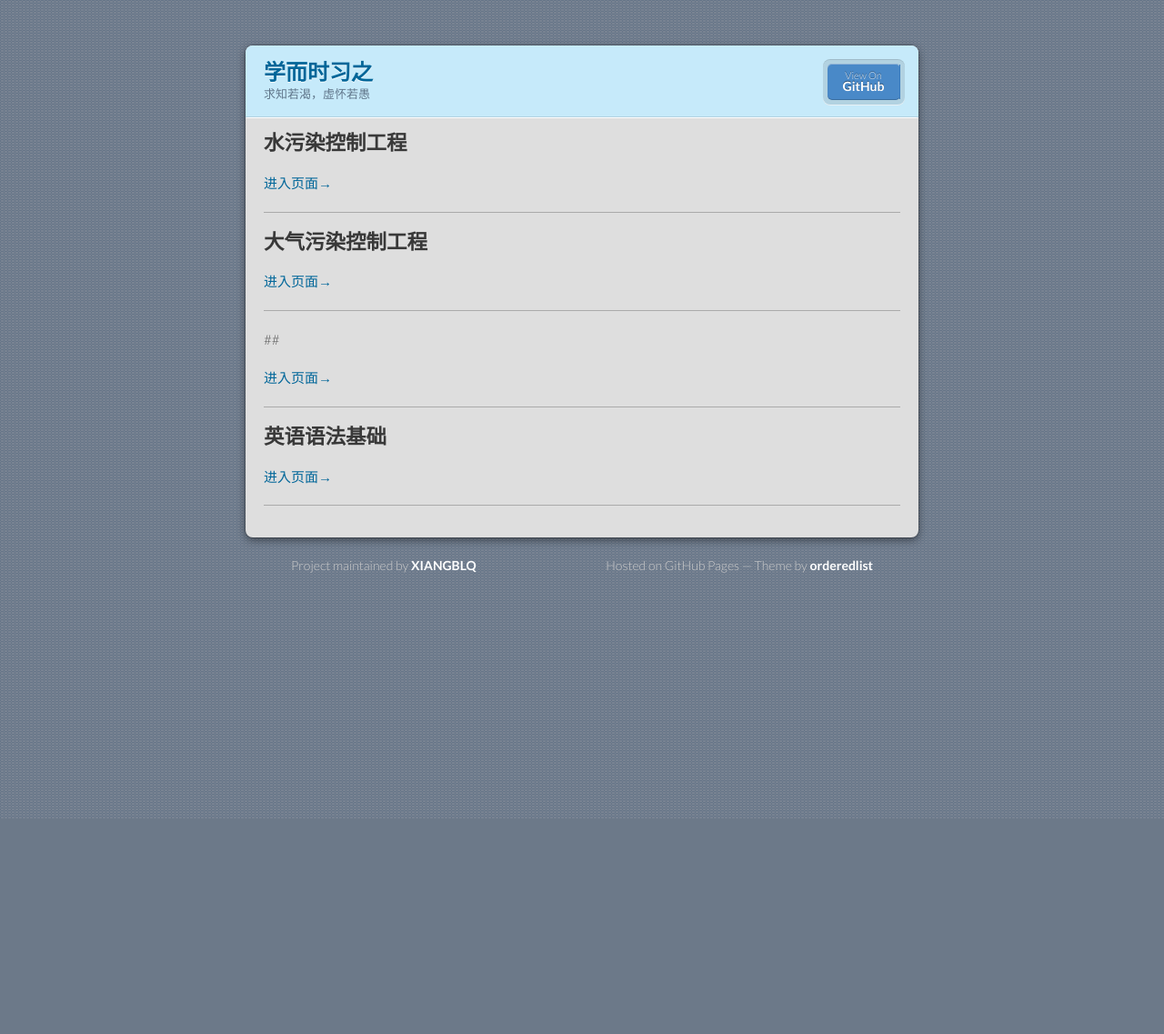
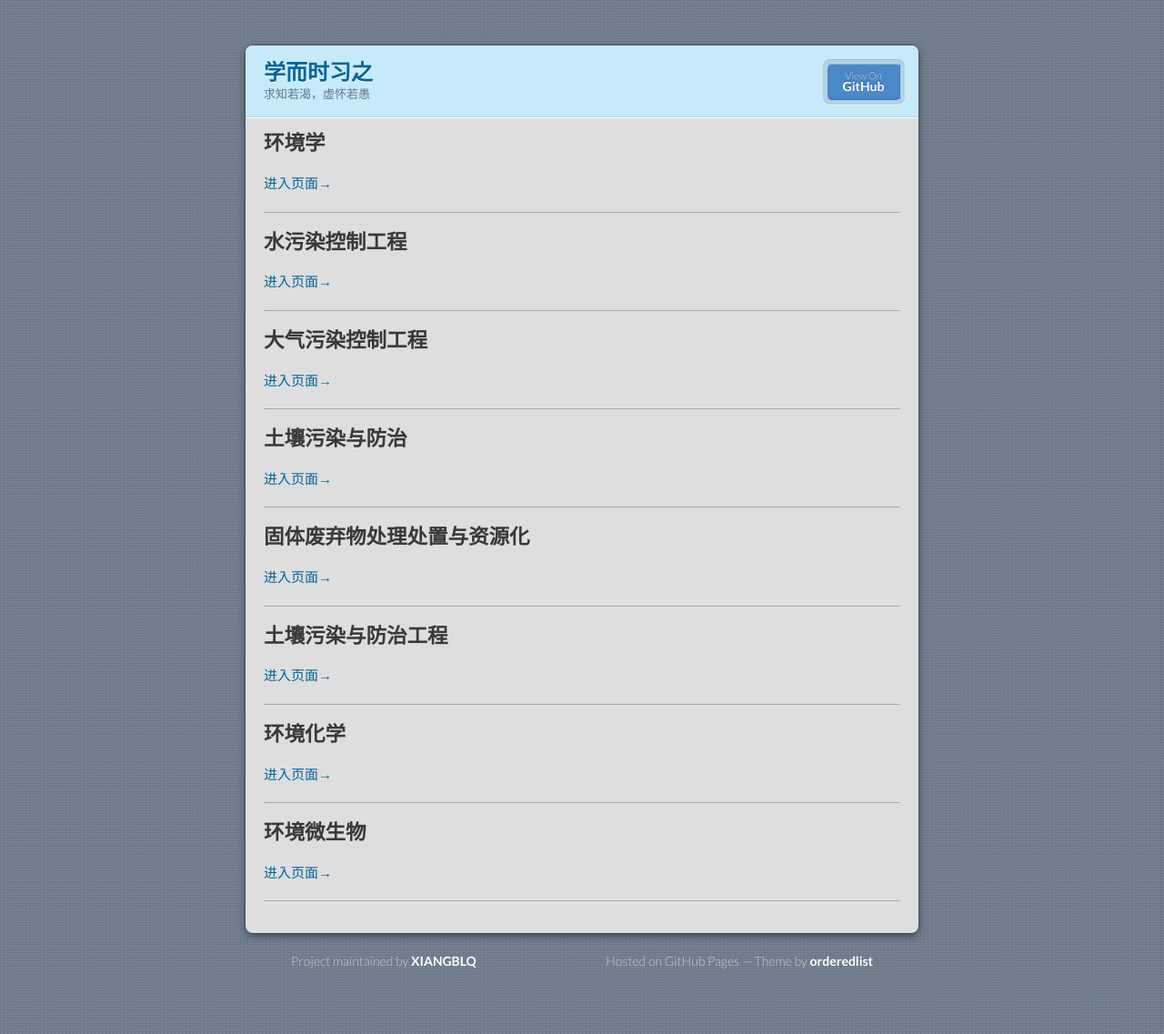
Before and after one commit to XIANGBLQ/wenzhai, a Jekyll site: the page built from pages/biji/zhuanye/zhuanye.md, in a window 1280 px wide. Shown: the whole page at 91% size. Built offline with Jekyll 4.4.1, drawn with Linux system fonts in a browser that asks for light colours; our own code applies the rules of GitHub Pages for plain Markdown files; before the commit the page ends 900 px from its top, so only the background shows below that.

Commit message:
Update zhuanye.md

```diff
--- a/pages/biji/zhuanye/zhuanye.md
+++ b/pages/biji/zhuanye/zhuanye.md
@@ -3,6 +3,14 @@ layout: default
 ---
 
 
+
+## 环境学
+
+
+
+[进入页面→](./biji/huanjing/环境学.html)
+
+---
 
 
 
@@ -10,7 +18,7 @@ layout: default
 
 
 
-[进入页面→](./biji/shuiwuran/水污染控制工程.html)
+[进入页面→](./biji/shui/水污染控制工程.html)
 
 ---
 
@@ -26,20 +34,64 @@ layout: default
 
 
 
-##
+## 土壤污染与防治
 
 
 
-[进入页面→](./biji/huaxue/高中化学基础.html)
+[进入页面→](./biji/turang/土壤污染与防治.html)
 
 ---
 
 
 
-## 英语语法基础
+## 固体废弃物处理处置与资源化
 
 
 
-[进入页面→](./biji/yingyu/英语语法基础.html)
+[进入页面→](./biji/gufei/固体废弃物处理处置与资源化.html)
 
 ---
+
+
+
+## 土壤污染与防治工程
+
+
+
+[进入页面→](./biji/turang/土壤污染与防治工程.html)
+
+---
+
+
+
+
+
+
+
+
+
+
+
+
+
+
+
+
+
+## 环境化学
+
+
+
+[进入页面→](./biji/huaxue/环境化学.html)
+
+---
+
+
+
+## 环境微生物
+
+
+
+[进入页面→](./biji/weishengwu/环境微生物.html)
+
+---
```
